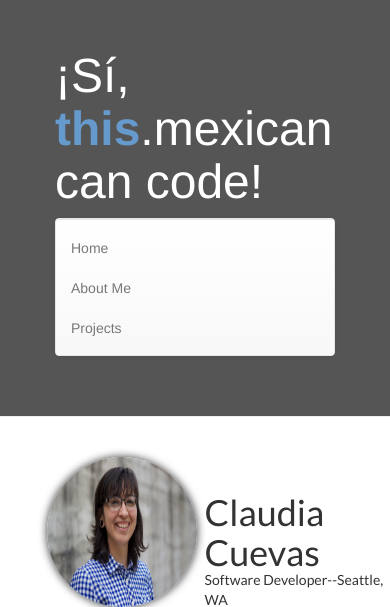
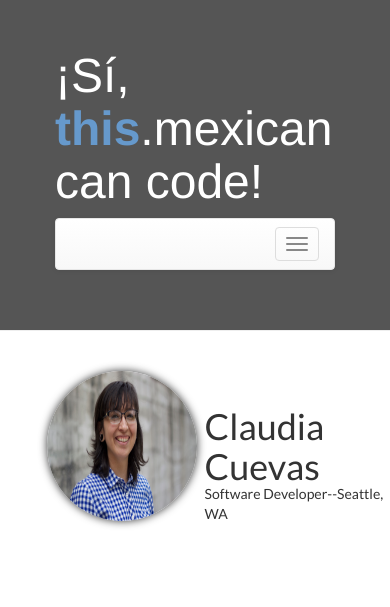
Before and after one commit to clcuevas/django_blog, a Django app: page / in a window 390 px wide. Shown: the top 607 px of the page. Run offline with Django 3.2, Linux system fonts and the light colour scheme; some libraries are stand-ins or nearby versions.

Commit message:
add responsive navbar

```diff
--- a/blog/static/css/blog.css
+++ b/blog/static/css/blog.css
@@ -1,29 +1,4 @@
-@media (max-width: 990px) {
-    .navbar-header {
-        float: none;
-    }
-    .navbar-toggle {
-        display: block;
-    }
-    .navbar-collapse {
-        border-top: 1px solid transparent;
-        box-shadow: inset 0 1px 0 rgba(255,255,255,0.1);
-    }
-    .navbar-collapse.collapse {
-        display: none!important;
-    }
-    .navbar-nav {
-        float: none!important;
-        margin: 7.5px -15px;
-    }
-    .navbar-nav>li {
-        float: none;
-    }
-    .navbar-nav>li>a {
-        padding-top: 10px;
-        padding-bottom: 10px;
-    }
-}
+
 
 html, body {
   width: 100%;
--- a/blog/templates/blog/base.html
+++ b/blog/templates/blog/base.html
@@ -17,8 +17,18 @@
           <a href="{% url "post_new" %}" class="top-menu"><span class="glyphicon glyphicon-plus"></span></a>
         {% endif %}
         <h1><a href="/">&#161S&#237, <strong class="this-keyword">this</strong>.mexican can code!</a></h1>
-        <nav class="navbar navbar-default">
-          <div class="navbar-collapse">
+        <!-- Fixed navbar -->
+        <div class="navbar navbar-default" role="navigation">
+          <div class="container">
+            <div class="navbar-header">
+              <button type="button" class="navbar-toggle" data-toggle="collapse" data-target=".navbar-collapse">
+                <span class="sr-only">Toggle navigation</span>
+                <span class="icon-bar"></span>
+                <span class="icon-bar"></span>
+                <span class="icon-bar"></span>
+              </button>
+            </div>
+            <div class="navbar-collapse collapse">
               <ul class="nav navbar-nav">
                 <li><a href="/" class="active">Home</a></li>
                   <li><a href="/about">About Me</a></li>
@@ -29,8 +39,9 @@
                     {% endif %}
                   </li>
               </ul>
+            </div><!--/.nav-collapse -->
           </div>
-        </nav>
+        </div>
       </div>
     </header>
     <div class="content">
```
Lines whose indentation alone changed are shown as unchanged.
